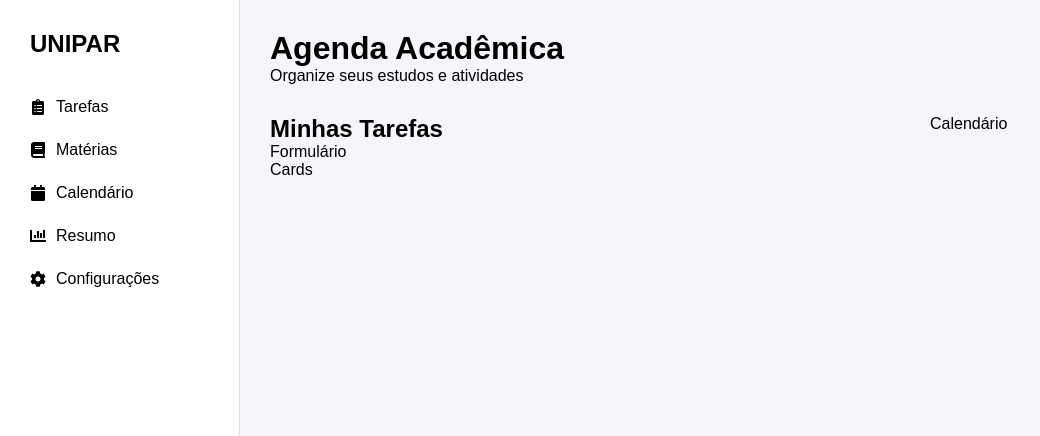
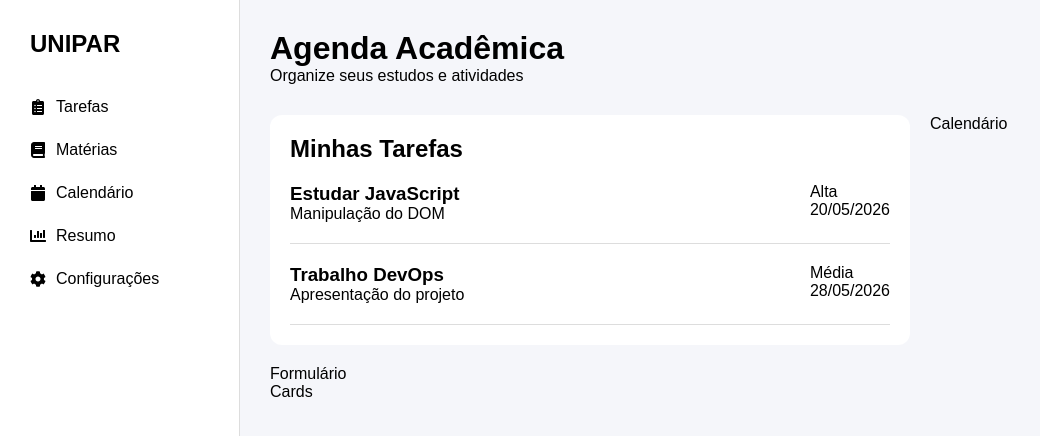
Before and after one commit to damottoca/agenda-academica, a React (Vite) app: page / in a window 1280 px wide. Shown: the top 436 px of the page, without its empty margins (0-1040 px from the left). Built offline with nearby package versions, Linux system fonts and the light colour scheme.

Commit message:
implementação da listagem de tarefas

```diff
--- a/src/components/TaskList.jsx
+++ b/src/components/TaskList.jsx
@@ -1,7 +1,44 @@
 export default function TaskList() {
-    return (
-        <div>
-            <h2>Minhas Tarefas</h2>
+
+  const tarefas = [
+    {
+      titulo: 'Estudar JavaScript',
+      descricao: 'Manipulação do DOM',
+      prioridade: 'Alta',
+      data: '20/05/2026'
+    },
+
+    {
+      titulo: 'Trabalho DevOps',
+      descricao: 'Apresentação do projeto',
+      prioridade: 'Média',
+      data: '28/05/2026'
+    }
+  ]
+
+  return (
+    <div className="card">
+
+      <h2>Minhas Tarefas</h2>
+
+      {tarefas.map((tarefa, index) => (
+
+        <div className="task" key={index}>
+
+          <div>
+            <h3>{tarefa.titulo}</h3>
+            <p>{tarefa.descricao}</p>
+          </div>
+
+          <div>
+            <span>{tarefa.prioridade}</span>
+            <p>{tarefa.data}</p>
+          </div>
+
         </div>
-    )
+
+      ))}
+
+    </div>
+  )
 }
--- a/src/styles/global.css
+++ b/src/styles/global.css
@@ -53,3 +53,17 @@ body {
 .header {
   margin-bottom: 30px;
 }
+
+.card {
+  background: white;
+  padding: 20px;
+  border-radius: 12px;
+  margin-bottom: 20px;
+}
+
+.task {
+  display: flex;
+  justify-content: space-between;
+  padding: 20px 0;
+  border-bottom: 1px solid #ddd;
+}
```
